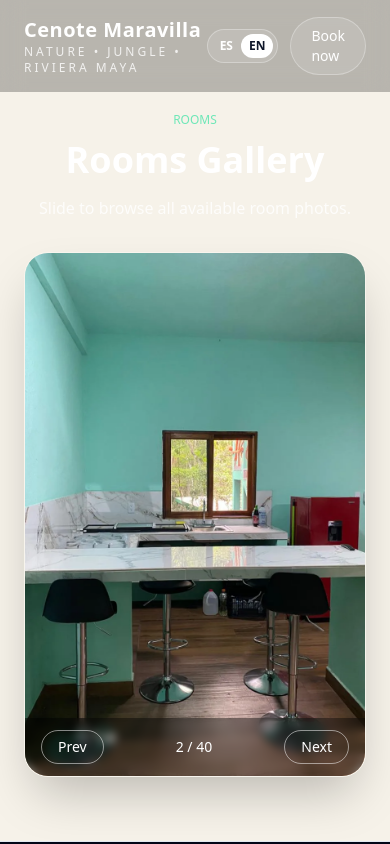
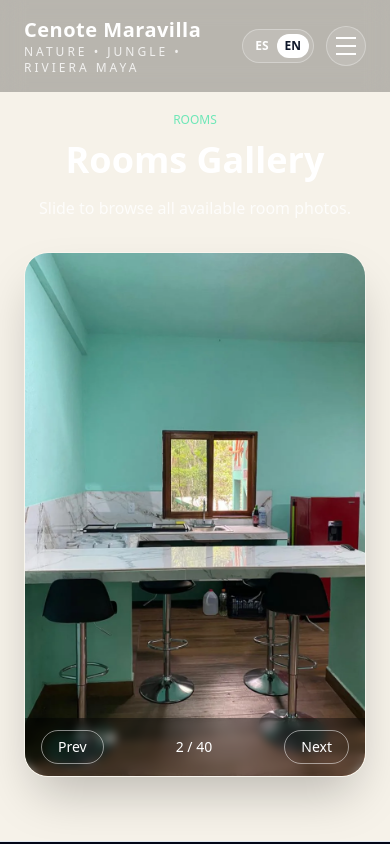
Before and after one commit to o7digital/cenotes, a Next.js app: page /habitaciones in a window 390 px wide. Shown: the top 844 px of the page. Built offline with nearby package versions, Linux system fonts and the light colour scheme.

Commit message:
Fix mobile navigation menu

```diff
--- a/src/components/SiteHeader.tsx
+++ b/src/components/SiteHeader.tsx
@@ -1,5 +1,6 @@
 "use client";
 
+import { useState } from "react";
 import { useLanguage } from "./LanguageProvider";
 
 type SiteHeaderProps = {
@@ -8,6 +9,7 @@ type SiteHeaderProps = {
 
 export default function SiteHeader({ ctaHref = "#contact" }: SiteHeaderProps) {
   const { lang, setLang } = useLanguage();
+  const [isMenuOpen, setIsMenuOpen] = useState(false);
   const t = {
     about: lang === "es" ? "Nosotros" : "About",
     cenotes: "Cenotes",
@@ -18,6 +20,14 @@ export default function SiteHeader({ ctaHref = "#contact" }: SiteHeaderProps) {
     reserve: lang === "es" ? "Reservar" : "Book now",
     tagline: lang === "es" ? "NATURALEZA • SELVA • RIVIERA MAYA" : "NATURE • JUNGLE • RIVIERA MAYA",
   };
+  const navItems = [
+    { href: "/#cenotes", label: t.about },
+    { href: "/#cenotes", label: t.cenotes },
+    { href: "/#caballos", label: t.caballos },
+    { href: "/habitaciones", label: t.habitaciones },
+    { href: "/#experience", label: t.experience },
+    { href: "/#contact", label: t.contact },
+  ];
 
   return (
     <header className="fixed inset-x-0 top-0 z-50">
@@ -28,12 +38,11 @@ export default function SiteHeader({ ctaHref = "#contact" }: SiteHeaderProps) {
         </div>
 
         <nav className="hidden gap-8 text-sm md:flex">
-          <a href="/#cenotes" className="transition hover:text-emerald-300">{t.about}</a>
-          <a href="/#cenotes" className="transition hover:text-emerald-300">{t.cenotes}</a>
-          <a href="/#caballos" className="transition hover:text-emerald-300">{t.caballos}</a>
-          <a href="/habitaciones" className="transition hover:text-emerald-300">{t.habitaciones}</a>
-          <a href="/#experience" className="transition hover:text-emerald-300">{t.experience}</a>
-          <a href="/#contact" className="transition hover:text-emerald-300">{t.contact}</a>
+          {navItems.map((item) => (
+            <a key={item.href + item.label} href={item.href} className="transition hover:text-emerald-300">
+              {item.label}
+            </a>
+          ))}
         </nav>
 
         <div className="flex items-center gap-3">
@@ -56,12 +65,48 @@ export default function SiteHeader({ ctaHref = "#contact" }: SiteHeaderProps) {
 
           <a
             href={ctaHref}
-            className="rounded-full border border-white/30 bg-white/10 px-5 py-2 text-sm font-medium text-white transition hover:bg-white hover:text-slate-900"
+            className="hidden rounded-full border border-white/30 bg-white/10 px-5 py-2 text-sm font-medium text-white transition hover:bg-white hover:text-slate-900 sm:inline-block"
           >
             {t.reserve}
           </a>
+
+          <button
+            type="button"
+            aria-label={isMenuOpen ? "Close navigation menu" : "Open navigation menu"}
+            aria-expanded={isMenuOpen}
+            onClick={() => setIsMenuOpen((current) => !current)}
+            className="flex h-10 w-10 flex-col items-center justify-center gap-1.5 rounded-full border border-white/30 bg-white/10 md:hidden"
+          >
+            <span className={`h-0.5 w-5 bg-white transition ${isMenuOpen ? "translate-y-2 rotate-45" : ""}`} />
+            <span className={`h-0.5 w-5 bg-white transition ${isMenuOpen ? "opacity-0" : ""}`} />
+            <span className={`h-0.5 w-5 bg-white transition ${isMenuOpen ? "-translate-y-2 -rotate-45" : ""}`} />
+          </button>
         </div>
       </div>
+
+      {isMenuOpen ? (
+        <nav className="mx-auto max-w-7xl border-t border-white/10 bg-black/80 px-6 py-5 text-white shadow-2xl backdrop-blur-md md:hidden">
+          <div className="grid gap-4 text-base font-medium">
+            {navItems.map((item) => (
+              <a
+                key={item.href + item.label}
+                href={item.href}
+                onClick={() => setIsMenuOpen(false)}
+                className="rounded-lg px-2 py-2 transition hover:bg-white/10"
+              >
+                {item.label}
+              </a>
+            ))}
+            <a
+              href={ctaHref}
+              onClick={() => setIsMenuOpen(false)}
+              className="mt-2 rounded-full border border-white/30 bg-white/10 px-5 py-3 text-center text-sm font-semibold transition hover:bg-white hover:text-slate-900"
+            >
+              {t.reserve}
+            </a>
+          </div>
+        </nav>
+      ) : null}
     </header>
   );
 }
```
